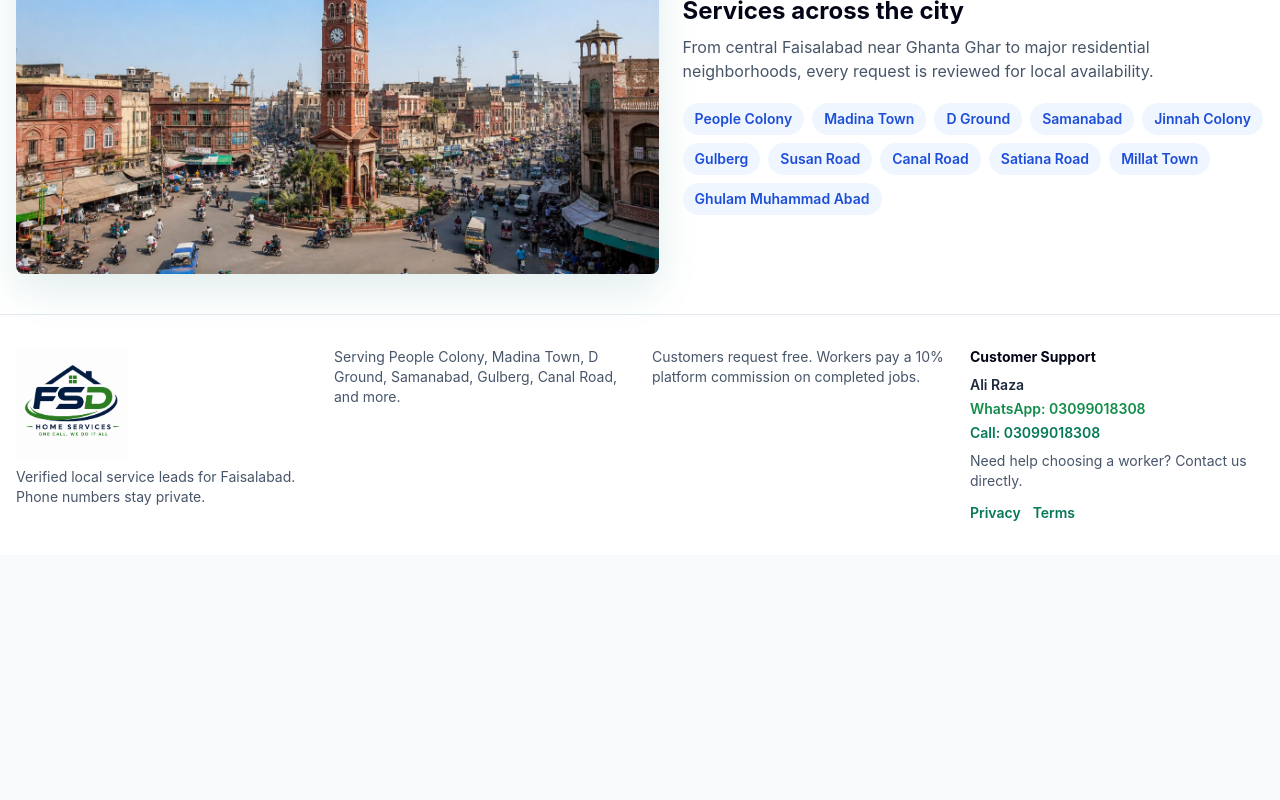
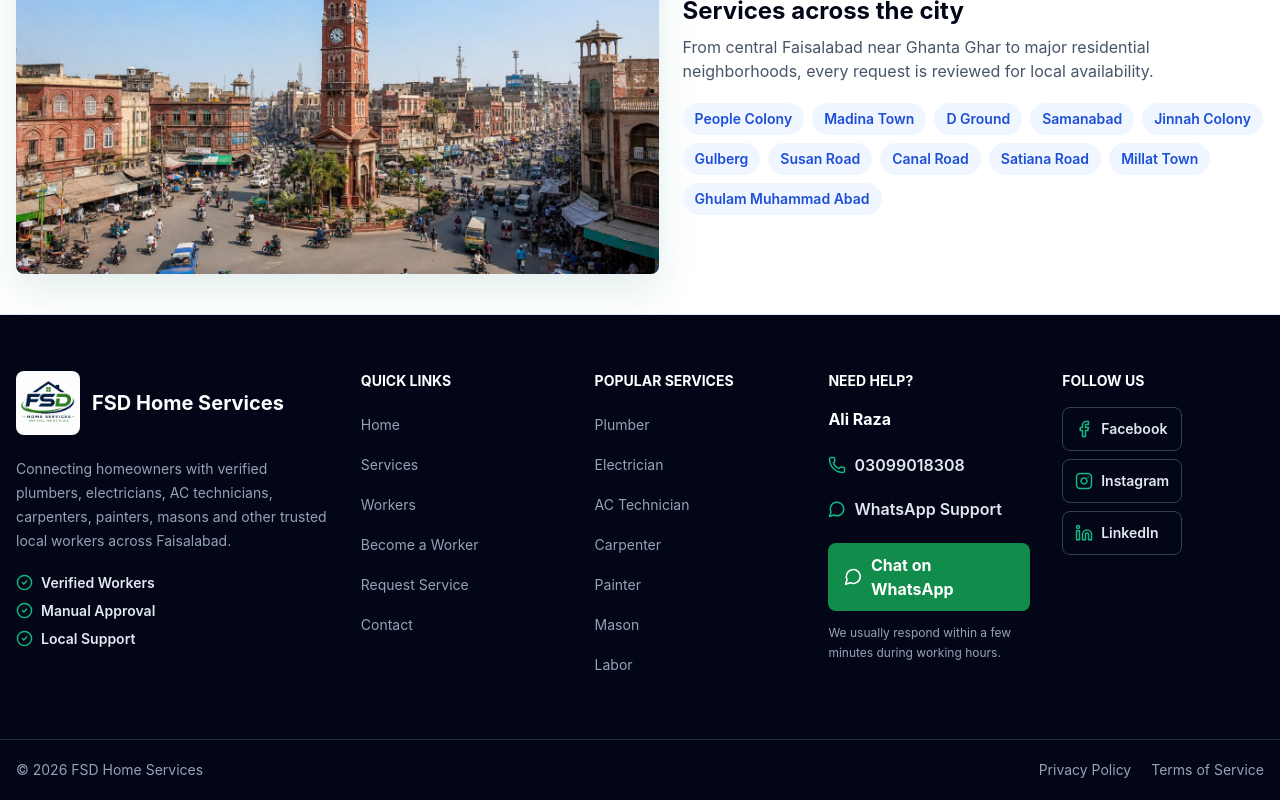
Before and after one commit to ExpertAliRaza/FSD-Home-Services, a React (Vite) app: page / in a window 1280 px wide. Shown: the part 1793-2593 px from the top of the page. Before the commit the page ends 2348 px from the top, so only its background shows below. Built offline with nearby package versions, Linux system fonts and the light colour scheme; no server answers.

Commit message:
feat: redesign public marketplace footer

```diff
--- a/src/components/layout/Layout.jsx
+++ b/src/components/layout/Layout.jsx
@@ -1,6 +1,15 @@
 import { Link, NavLink, Outlet, useLocation } from 'react-router-dom';
-import { Menu } from 'lucide-react';
+import {
+  CheckCircle2,
+  Facebook,
+  Instagram,
+  Linkedin,
+  Menu,
+  MessageCircle,
+  Phone
+} from 'lucide-react';
 import { useState } from 'react';
+import { services } from '../../data/catalog';
 import { FloatingWhatsAppButton } from '../support/FloatingWhatsAppButton';
 import {
   SUPPORT_NAME,
@@ -18,6 +27,14 @@ const navItems = [
   ['/become-a-worker', 'Become a Worker'],
   ['/request-service', 'Request Service'],
   ['/contact', 'Contact']
+];
+
+const trustItems = ['Verified Workers', 'Manual Approval', 'Local Support'];
+
+const socialLinks = [
+  ['Facebook', 'https://www.facebook.com/FSD.Home.Services/', Facebook],
+  ['Instagram', 'https://www.instagram.com/fsd_home_services/', Instagram],
+  ['LinkedIn', 'https://www.linkedin.com/company/134874243', Linkedin]
 ];
 
 export function Layout() {
@@ -76,36 +93,119 @@ export function Layout() {
         <Outlet />
       </main>
       {!workerDashboard && <FloatingWhatsAppButton />}
-      {!workerDashboard && <footer className="border-t border-slate-200 bg-white">
-        <div className="mx-auto grid max-w-7xl gap-6 px-4 py-8 text-sm text-slate-600 sm:grid-cols-2 lg:grid-cols-4">
-          <div>
-            <img
-              src="/branding/FSD Home Services logo.png"
-              alt="FSD Home Services"
-              className="h-28 w-28 rounded-lg object-cover"
-              loading="lazy"
-            />
-            <p className="mt-2">Verified local service leads for Faisalabad. Phone numbers stay private.</p>
-          </div>
-          <div>Serving People Colony, Madina Town, D Ground, Samanabad, Gulberg, Canal Road, and more.</div>
-          <div>Customers request free. Workers pay a 10% platform commission on completed jobs.</div>
-          <div>
-            <strong className="text-slate-950">Customer Support</strong>
-            <p className="mt-2 font-semibold text-slate-800">{SUPPORT_NAME}</p>
-            <a href={WHATSAPP_URL} target="_blank" rel="noreferrer" className="mt-1 block font-semibold text-[#128C4A] hover:underline">
-              WhatsApp: {SUPPORT_PHONE_DISPLAY}
-            </a>
-            <a href={`tel:${SUPPORT_PHONE_TEL}`} className="mt-1 block font-semibold text-brand-700 hover:underline">
-              Call: {SUPPORT_PHONE_DISPLAY}
-            </a>
-            <p className="mt-2">Need help choosing a worker? Contact us directly.</p>
-            <div className="mt-3 flex gap-3">
-              <Link to="/privacy" className="font-semibold text-brand-700 hover:underline">Privacy</Link>
-              <Link to="/terms" className="font-semibold text-brand-700 hover:underline">Terms</Link>
-            </div>
-          </div>
-        </div>
-      </footer>}
+      {!workerDashboard && <SiteFooter />}
     </div>
   );
 }
+
+function SiteFooter() {
+  return (
+    <footer className="border-t border-slate-200 bg-slate-950 text-slate-300">
+      <div className="mx-auto grid max-w-7xl gap-x-8 gap-y-10 px-4 py-12 sm:grid-cols-2 lg:grid-cols-3 xl:grid-cols-[1.55fr_repeat(4,minmax(0,1fr))] xl:py-14">
+        <section className="sm:col-span-2 lg:col-span-1">
+          <Link to="/" className="focus-ring inline-flex items-center gap-3 rounded-lg" aria-label="FSD Home Services home">
+            <img
+              src="/branding/FSD Home Services logo.png"
+              alt=""
+              className="h-16 w-16 rounded-lg object-cover"
+              loading="lazy"
+            />
+            <span className="text-xl font-bold text-white">FSD Home Services</span>
+          </Link>
+          <p className="mt-4 max-w-md text-sm leading-6 text-slate-400">
+            Connecting homeowners with verified plumbers, electricians, AC technicians, carpenters, painters, masons and other trusted local workers across Faisalabad.
+          </p>
+          <ul className="mt-5 grid gap-2 text-sm font-semibold text-slate-200">
+            {trustItems.map((item) => (
+              <li key={item} className="flex items-center gap-2">
+                <CheckCircle2 size={17} className="shrink-0 text-brand-500" aria-hidden="true" />
+                {item}
+              </li>
+            ))}
+          </ul>
+        </section>
+
+        <FooterLinks title="Quick Links">
+          {navItems.map(([to, label]) => (
+            <li key={to}><FooterLink to={to}>{label}</FooterLink></li>
+          ))}
+        </FooterLinks>
+
+        <FooterLinks title="Popular Services">
+          {services.map((service) => (
+            <li key={service.slug}>
+              <FooterLink to={`/services/${service.slug}`}>
+                {service.name === 'Laborer' ? 'Labor' : service.name}
+              </FooterLink>
+            </li>
+          ))}
+        </FooterLinks>
+
+        <section className="border-t border-slate-800 pt-7 sm:border-t-0 sm:pt-0">
+          <FooterHeading>Need Help?</FooterHeading>
+          <p className="mt-4 font-bold text-white">{SUPPORT_NAME}</p>
+          <a href={`tel:${SUPPORT_PHONE_TEL}`} className="mt-3 flex min-h-11 items-center gap-2 font-semibold text-slate-200 hover:text-white">
+            <Phone size={18} className="text-brand-500" aria-hidden="true" />
+            {SUPPORT_PHONE_DISPLAY}
+          </a>
+          <a href={WHATSAPP_URL} target="_blank" rel="noreferrer" className="flex min-h-11 items-center gap-2 font-semibold text-slate-200 hover:text-white">
+            <MessageCircle size={18} className="text-brand-500" aria-hidden="true" />
+            WhatsApp Support
+          </a>
+          <WhatsAppButton prefilled className="mt-3 w-full sm:w-auto">Chat on WhatsApp</WhatsAppButton>
+          <p className="mt-3 text-xs leading-5 text-slate-400">We usually respond within a few minutes during working hours.</p>
+        </section>
+
+        <section className="text-center sm:text-left">
+          <FooterHeading>Follow Us</FooterHeading>
+          <div className="mt-4 flex flex-wrap justify-center gap-2 sm:justify-start xl:grid">
+            {socialLinks.map(([label, href, Icon]) => (
+              <a
+                key={label}
+                href={href}
+                target="_blank"
+                rel="noreferrer"
+                className="focus-ring inline-flex min-h-11 items-center gap-2 rounded-lg border border-slate-700 px-3 text-sm font-semibold text-slate-200 hover:border-brand-500 hover:bg-slate-900 hover:text-white"
+                aria-label={`${label} (opens in a new tab)`}
+              >
+                <Icon size={18} className="text-brand-500" aria-hidden="true" />
+                {label}
+              </a>
+            ))}
+          </div>
+        </section>
+      </div>
+
+      <div className="border-t border-slate-800">
+        <div className="mx-auto flex max-w-7xl flex-col items-center justify-between gap-4 px-4 py-5 text-center text-sm text-slate-400 sm:flex-row sm:text-left">
+          <p>© 2026 FSD Home Services</p>
+          <nav className="flex flex-wrap justify-center gap-x-5 gap-y-2 sm:justify-end" aria-label="Legal">
+            <Link to="/privacy" className="hover:text-white">Privacy Policy</Link>
+            <Link to="/terms" className="hover:text-white">Terms of Service</Link>
+          </nav>
+        </div>
+      </div>
+    </footer>
+  );
+}
+
+function FooterHeading({ children }) {
+  return <h2 className="text-sm font-bold uppercase text-white">{children}</h2>;
+}
+
+function FooterLinks({ title, children }) {
+  return (
+    <section>
+      <FooterHeading>{title}</FooterHeading>
+      <ul className="mt-4 grid gap-1 text-sm">{children}</ul>
+    </section>
+  );
+}
+
+function FooterLink({ to, children }) {
+  return (
+    <Link to={to} className="inline-flex min-h-9 items-center text-slate-400 hover:text-white">
+      {children}
+    </Link>
+  );
+}
```
Also changed, not shown: 1 other file (tests, documents, lock files or other folders).
